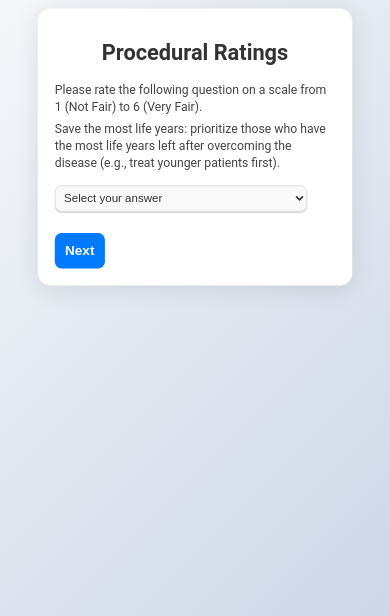
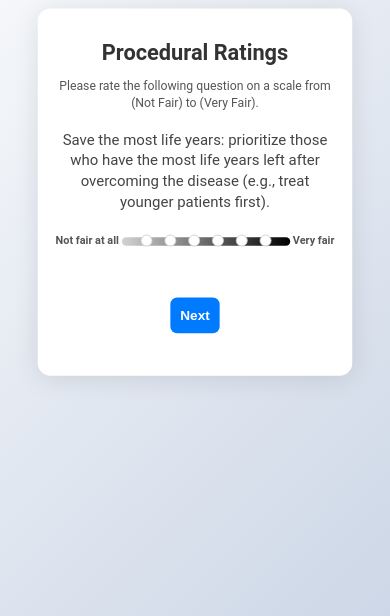
Before and after one commit to abralurrahman/NoHarm, a Flask app: page /procedural-ratings in a window 390 px wide. Shown: the top 616 px of the page. Run offline with Flask 3, Linux system fonts and the light colour scheme.

Commit message:
Add Gradient Bar with Clickable Circles for Fairness Ratings (Web and Mobile)

```diff
--- a/app.py
+++ b/app.py
@@ -98,7 +98,7 @@ def choice_experiment():
 
 @app.route('/procedural-ratings', methods=['GET', 'POST'])
 def procedural_ratings():
-    # Define procedural rating questions
+    # Define the list of questions
     questions = [
         {
             "id": "save_life_years",
@@ -135,21 +135,22 @@ def procedural_ratings():
     ]
 
     if request.method == 'POST':
-        # Save the current question's response
+        # Store the current question's response
         question_id = request.form.get('question_id')
         rating = request.form.get('rating')
 
         if 'ratings' not in session:
             session['ratings'] = {}
 
-        session['ratings'][question_id] = rating
+        session['ratings'][question_id] = rating if rating else ""
 
-        # Determine the next question index
+        # Move to the next question
         current_index = int(request.form.get('current_index', 0))
         next_index = current_index + 1
 
-        # If all questions are answered, save to DB and redirect
+        # Check if all questions are answered
         if next_index >= len(questions):
+            # Save all responses to the database
             conn = get_db_connection()
             conn.execute('''
                 INSERT INTO procedural_ratings
@@ -160,15 +161,17 @@ def procedural_ratings():
             conn.commit()
             conn.close()
 
-            session.pop('ratings', None)  # Clear the session
+            # Clear session and redirect to demographic page
+            session.pop('ratings', None)
             return redirect('/demography')
 
         # Redirect to the next question
         return redirect(f'/procedural-ratings?index={next_index}')
 
-    # Render the current question
+    # Get the current question based on index
     current_index = int(request.args.get('index', 0))
     question = questions[current_index]
+
     return render_template('procedural_ratings.html', question=question, index=current_index)
 
 
--- a/static/css/style.css
+++ b/static/css/style.css
@@ -119,7 +119,7 @@ label, p {
 }
 
 .consent-section label, .login-container label {
-    font-size: 1.2em;
+    font-size: 1.1em;
 }
 
 /* Question and Answer Styling */
@@ -292,6 +292,128 @@ button:hover, input[type="submit"]:hover, .submit-btn:hover, .start-btn:hover {
     background-color: #0056b3;
 }
 
+.rating-container {
+    background-color: #ffffff;
+    padding: 40px;
+    border-radius: 15px;
+    box-shadow: 0 4px 30px rgba(0, 0, 0, 0.1);
+    max-width: 900px;
+    margin: 0 auto;
+    text-align: center;
+}
+
+h1 {
+    font-size: 2.5em;
+    font-weight: 700;
+    color: #333;
+    margin-bottom: 10px;
+}
+
+p {
+    font-size: 1.1em;
+    color: #555;
+    margin-bottom: 20px;
+}
+
+/* Procedural Ratings Styling */
+.procedure-block {
+    margin-bottom: 40px; /* Space below each question block */
+}
+
+.procedure-block label {
+    display: block;
+    font-size: 1.1em;
+    font-weight: normal;
+    color: #444;
+    margin-bottom: 15px;
+}
+
+/* Rating Scale Container */
+.rating-scale {
+    display: flex;
+    justify-content: space-between;
+    margin: 20px auto;
+    max-width: 800px;
+    position: relative;
+}
+
+/* Gradient Bar */
+.gradient-bar {
+    position: absolute;
+    top: 0;
+    left: 14%;
+    right: 10%;
+    height: 17px;
+    background: linear-gradient(to right, #d3d3d3, #000);
+    border-radius: 10px;
+    z-index: 0;
+}
+
+.rating-scale .scale-label {
+    font-size: 1em;
+    font-weight: 600;
+    color: #555;
+    margin: 0 10px; /* Space around the text */
+    z-index: 1; /* Ensure text stays above the gradient */
+}
+
+/* Scale Buttons */
+.scale-buttons {
+    display: flex;
+    justify-content: space-between;
+    flex: 1;
+    z-index: 1;
+    margin: 0 10px;
+}
+
+.circle-btn {
+    cursor: pointer;
+}
+
+.circle {
+    width: 12px;
+    height: 12px;
+    border: 2px solid #fff;
+    border-radius: 50%;
+    transition: all 0.3s ease;
+    background-color: #fff;
+}
+
+.circle-btn input[type="radio"] {
+    display: none; /* Hide the actual radio button */
+}
+
+.circle-btn:hover .circle {
+    border-color: #007bff;
+    box-shadow: 0 0 8px rgba(0, 123, 255, 0.5);
+}
+
+.circle-btn input[type="radio"]:checked + .circle {
+    background-color: #007bff;
+    border-color: #007bff;
+    box-shadow: 0 0 10px rgba(0, 123, 255, 0.8);
+}
+
+/* Submit Button */
+.submit-btn {
+    background-color: #007bff;
+    color: white;
+    border: none;
+    padding: 12px 25px;
+    font-size: 1.2em;
+    font-weight: bold;
+    border-radius: 8px;
+    cursor: pointer;
+    display: block;
+    margin: 30px auto;
+    transition: background-color 0.3s ease, transform 0.2s ease;
+}
+
+.submit-btn:hover {
+    background-color: #0056b3;
+    transform: scale(1.05);
+}
+
 /* Adjustments for Mobile */
 @media (max-width: 768px) {
     body {
@@ -380,4 +502,40 @@ button:hover, input[type="submit"]:hover, .submit-btn:hover, .start-btn:hover {
         padding: 12px;
         margin-top: 15px; /* Adjust spacing */
     }
+
+    .rating-scale {
+        flex-direction: row;
+        padding: 5px 0;
+    }
+
+    .rating-scale .scale-label {
+        font-size: 0.8em;
+        margin: 0 1px;
+        }
+
+    .gradient-bar {
+        width: 60%;
+        left: 24%;
+        height: 10px; /* Adjust height for smaller screens */
+        margin-top: 9px; /* Add spacing above buttons */
+        position: absolute;
+    }
+
+    .scale-buttons {
+        display: flex;
+        justify-content: space-evenly;
+        width: 100%;
+        margin-top: 1px; /* Add spacing between gradient and circles */
+    }
+
+    .circle {
+        width: 12px; /* Smaller size for circles */
+        height: 12px;
+        border: 1px solid #ccc;
+    }
+
+    .scale-label {
+      white-space: nowrap; /* Ensure labels don’t wrap */
+    }
+
 }
--- a/templates/group_preferences.html
+++ b/templates/group_preferences.html
@@ -36,7 +36,7 @@
             <div class="question-block">
                 <label>{{ question.label }}</label>
                 {% if question.type == 'select' %}
-                <select name="answer" required>
+                <select name="answer">
                     <option value="" disabled selected>Select your answer</option>
                     {% for option in question.options %}
                     <option value="{{ option }}">{{ option }}</option>
--- a/templates/procedural_ratings.html
+++ b/templates/procedural_ratings.html
@@ -7,8 +7,7 @@
     <link rel="stylesheet" href="{{ url_for('static', filename='css/style.css') }}">
 </head>
 <body>
-
-<!-- Language switcher in the corner -->
+<!-- Language switcher -->
 <div class="language-switcher">
     <select id="language-switcher">
         <option value="ar">العربية</option>
@@ -25,25 +24,31 @@
     </select>
 </div>
 
+<!-- Rating container -->
 <div class="rating-container">
     <h1>Procedural Ratings</h1>
-        <p>Please rate the following question on a scale from 1 (Not Fair) to 6 (Very Fair).</p>
+    <p>Please rate the following question on a scale from (Not Fair) to (Very Fair).</p>
 
+    <!-- Question Block -->
     <form method="POST" action="/procedural-ratings">
         <input type="hidden" name="question_id" value="{{ question.id }}">
         <input type="hidden" name="current_index" value="{{ index }}">
 
         <div class="procedure-block">
-                <label>{{ question.label }}</label>
-                <select name="rating">
-                    <option value="" disabled selected>Select your answer</option>
-                    <option value="1">1 (Not Fair)</option>
-                    <option value="2">2</option>
-                    <option value="3">3</option>
-                    <option value="4">4</option>
-                    <option value="5">5</option>
-                    <option value="6">6 (Very Fair)</option>
-                </select>
+            <label class="bold-text">{{ question.label }}</label>
+            <div class="rating-scale">
+                <span class="scale-label">Not fair at all</span>
+                <div class="gradient-bar"></div> <!-- Gradient Bar -->
+                <div class="scale-buttons">
+                    {% for i in range(1, 7) %}
+                        <label class="circle-btn">
+                            <input type="radio" name="rating" value="{{ i }}" >
+                            <div class="circle"></div>
+                        </label>
+                    {% endfor %}
+                </div>
+                <span class="scale-label">Very fair</span>
+            </div>
         </div>
 
         <button type="submit" class="submit-btn">Next</button>
```
Lines whose indentation alone changed are shown as unchanged.
